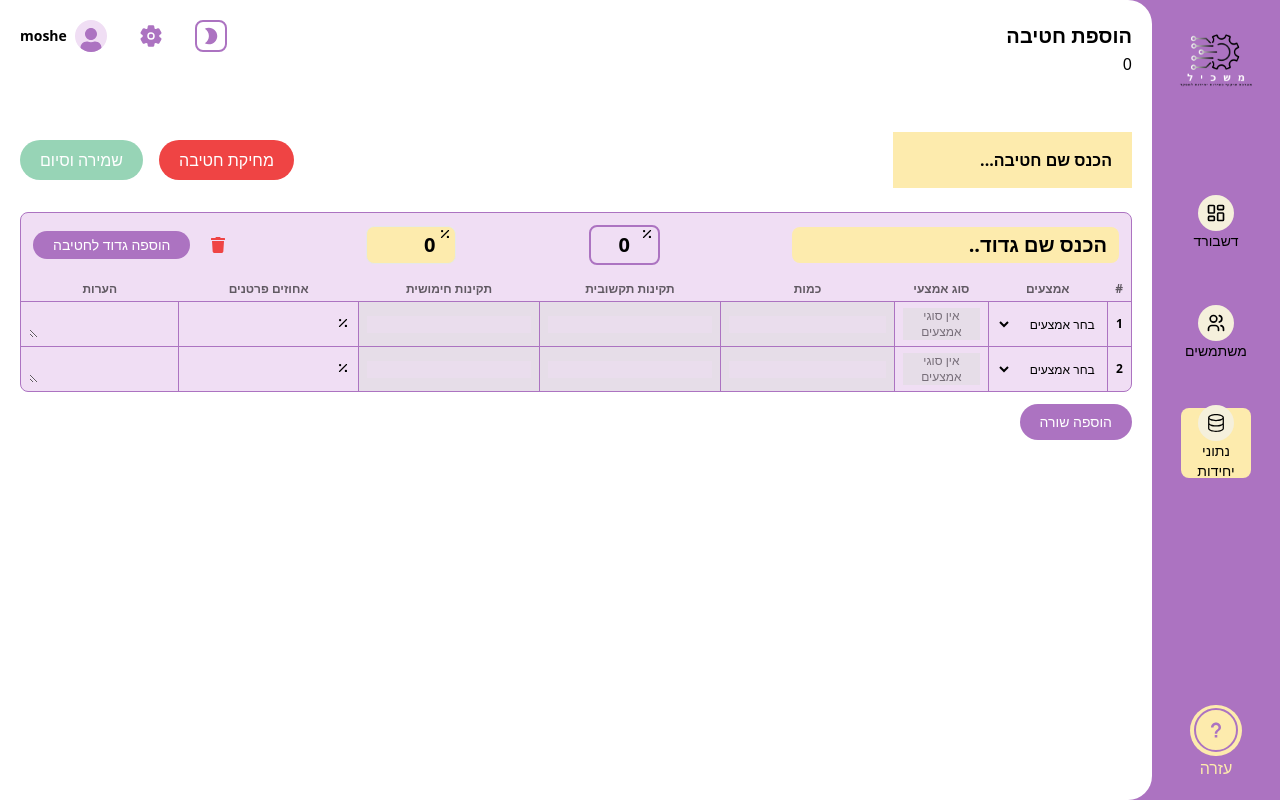
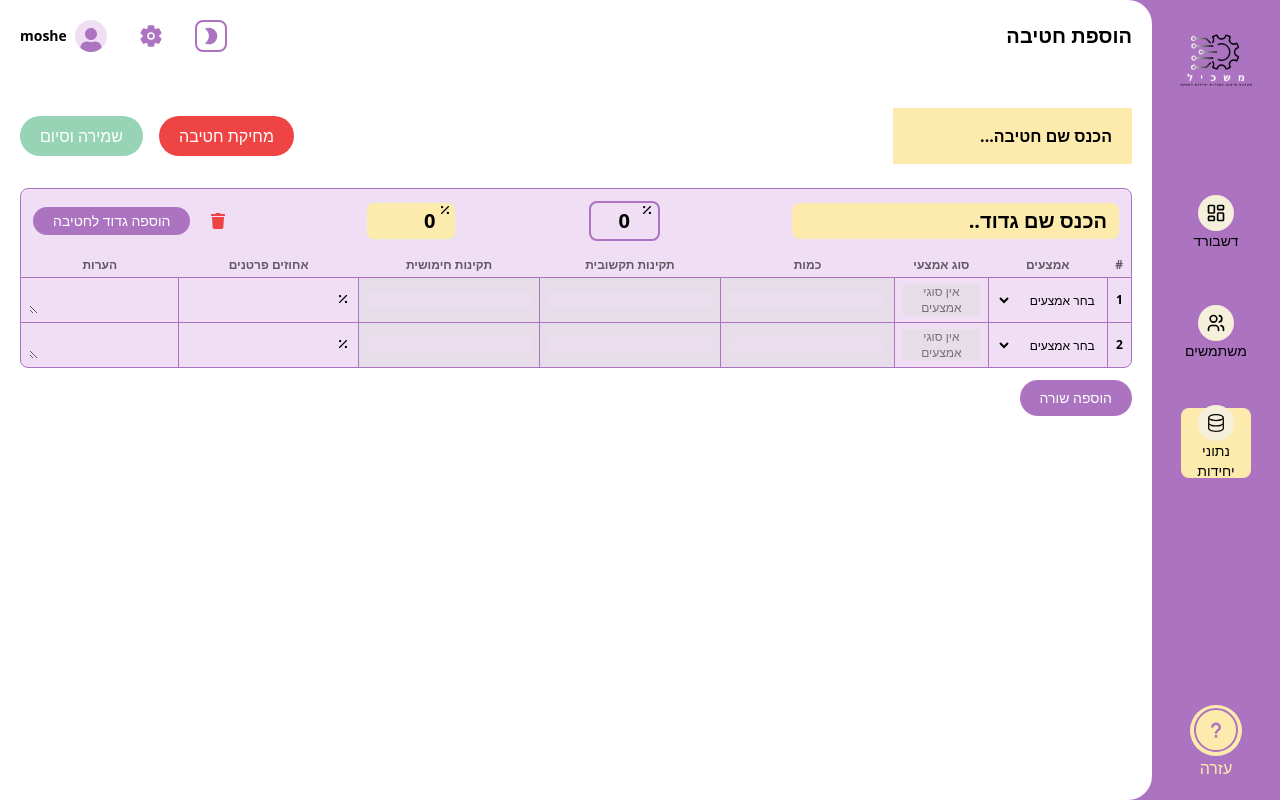
Before and after one commit to Rosenfeld99/Bi_ict_service_IDF, a React (Vite) app: page /data/update/bregade in a window 1280 px wide. Built offline with nearby package versions, Linux system fonts and the light colour scheme.

Commit message:
fix dhashbord

```diff
--- a/src/pages/EditBregade.jsx
+++ b/src/pages/EditBregade.jsx
@@ -227,7 +227,7 @@ const EditBregade = () => {
   return (
     <div className='bg-primary dark:bg-dark_primary flex-1 rounded-r-3xl p-5'>
       <Topbar ManageSystem={true} title={'הוספת חטיבה'} toggelExcle={false} showTheme={true} />
-      <div className="">{fixAndReturnNumber(calcAndGetSumAllBattalionOnBregate())}</div>
+      {/* <div className="">{fixAndReturnNumber(calcAndGetSumAllBattalionOnBregate())}</div> */}
       {/* header content */}
       <HeaderCreateData isVlaidation={!checkChanges} onClickBtnAdd={() => handleClickSaveAndDone({}, true)} onClickBtnDel={handleDleteBregade} delBtn={'מחיקת חטיבה'} btnAdd={'שמירה וסיום'} placeholderTitle={'הכנס שם חטיבה...'} handleSearch={handleInputBregadeNameChange} input={formBregade?.brigadeName} />
 
```
